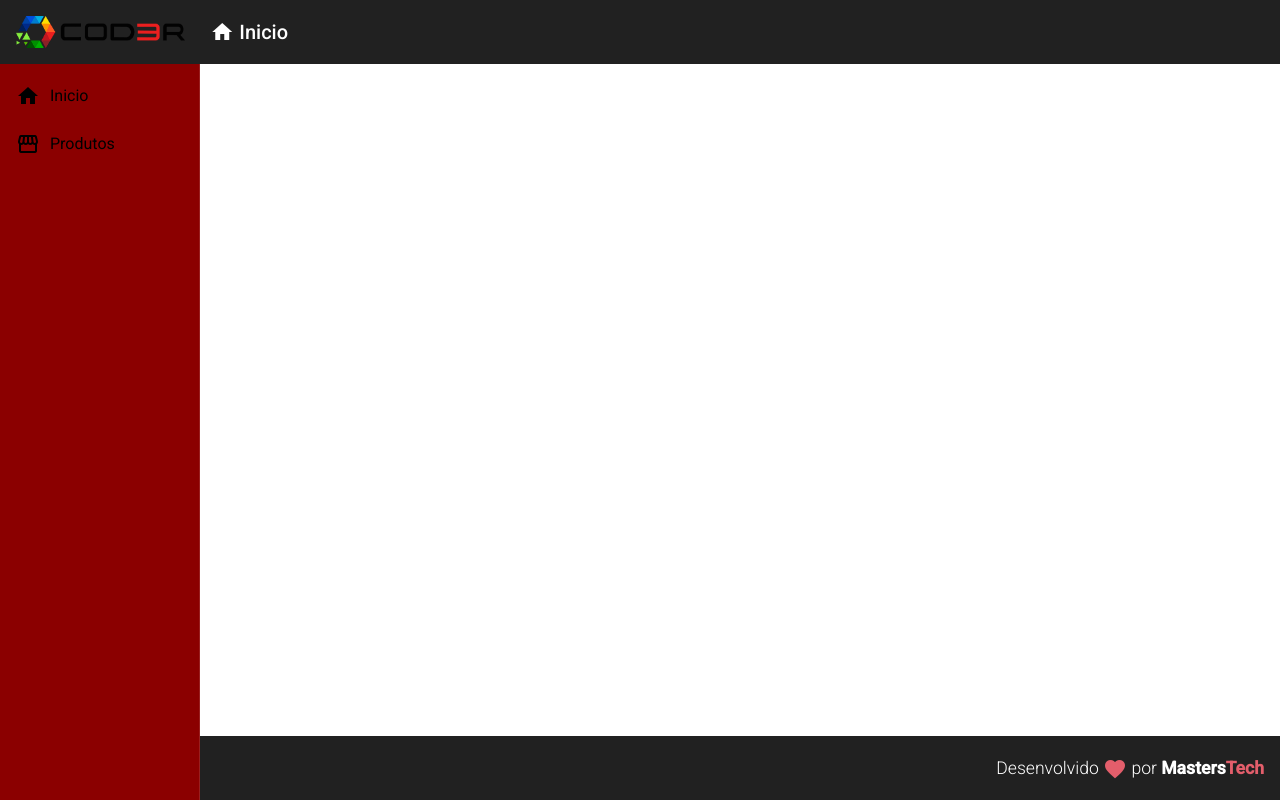
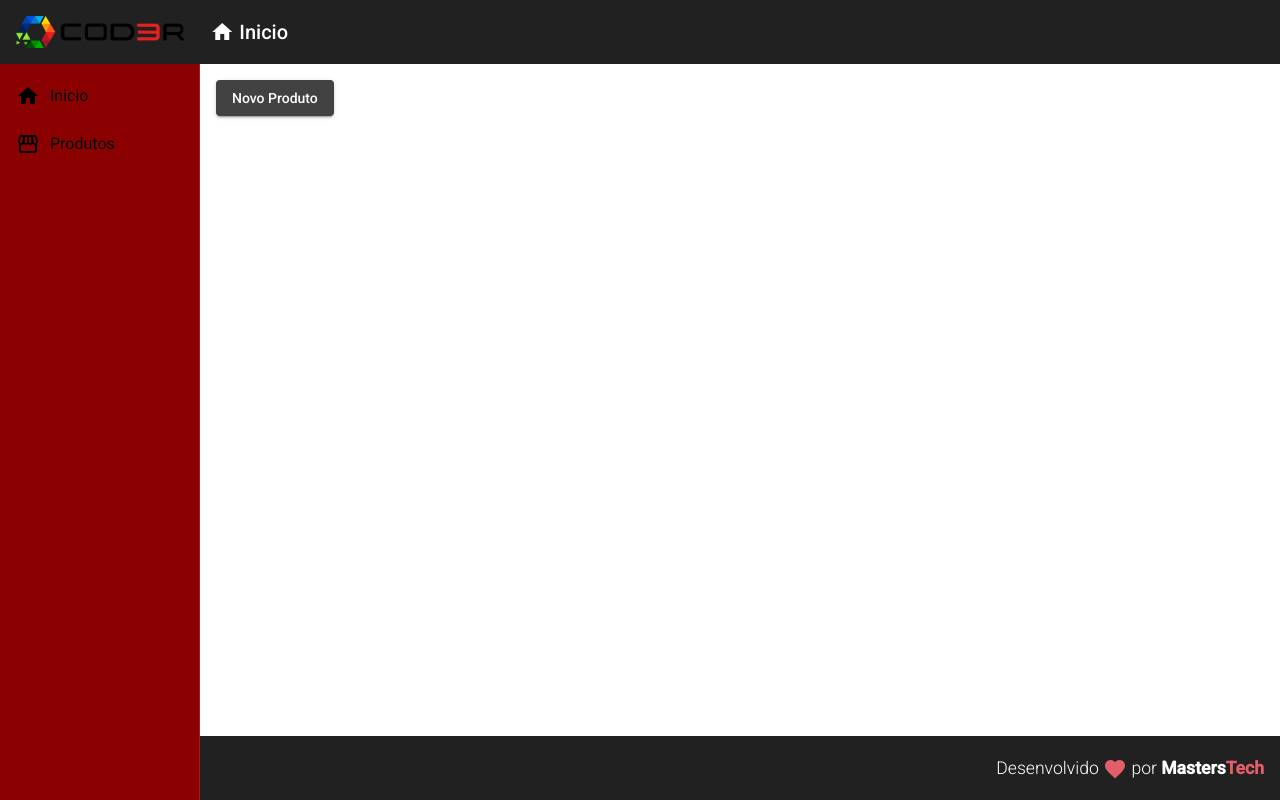
Before and after one commit to Brunomestres/angular9-json-server, an Angular app in the folder Frontend/: page /products in a window 1280 px wide. Built offline with nearby package versions, Linux system fonts and the light colour scheme.

Commit message:
Criando interface de produto

```diff
--- a/Frontend/src/app/app-routing.module.ts
+++ b/Frontend/src/app/app-routing.module.ts
@@ -2,13 +2,16 @@
 import { Routes, RouterModule } from '@angular/router';
 import { HomeComponent } from './views/home/home.component';
 import { ProductCrudComponent } from './views/product-crud/product-crud.component';
-
+import { ProductCreateComponent } from './components/product/product-create/product-create.component';
 const routes: Routes = [{
   path: "",
   component: HomeComponent
 }, {
   path: "products",
   component: ProductCrudComponent
+},{
+  path: "products/create",
+  component: ProductCreateComponent
 }];
 
 @NgModule({
--- /dev/null
+++ b/Frontend/src/app/components/product/product-create/product-create.component.html
@@ -0,0 +1,3 @@
+<p [id]="atributoLegal">product-create works!</p>
+
+<button (click)="fazerAlgo()">Fazer algo</button>
--- /dev/null
+++ b/Frontend/src/app/components/product/product-create/product-create.component.ts
@@ -0,0 +1,20 @@
+import { Component, OnInit } from '@angular/core';
+
+@Component({
+  selector: 'app-product-create',
+  templateUrl: './product-create.component.html',
+  styleUrls: ['./product-create.component.css']
+})
+export class ProductCreateComponent implements OnInit {
+  atributoLegal = 'qualquer';
+
+  constructor() { }
+
+  ngOnInit(): void {
+  }
+
+  fazerAlgo(): void{
+    console.log("Fazendo algo");
+  }
+
+}
--- /dev/null
+++ b/Frontend/src/app/components/product/product.model.ts
@@ -0,0 +1,5 @@
+export interface Product {
+    id?: number;
+    name: string;
+    price: number;
+}
--- a/Frontend/src/app/components/template/footer/footer.component.html
+++ b/Frontend/src/app/components/template/footer/footer.component.html
@@ -6,4 +6,5 @@
         </i>
         por <strong>Masters<span class="red">Tech</span></strong>
     </span>
+
 </mat-toolbar>
--- /dev/null
+++ b/Frontend/src/app/directives/for.directive.ts
@@ -0,0 +1,20 @@
+import { Directive, OnInit, Input, ViewContainerRef, TemplateRef } from '@angular/core';
+
+@Directive({
+  selector: '[myFor]'
+})
+export class ForDirective implements OnInit {
+  @Input('myForEm') numbers :number[];
+  constructor(private constainer: ViewContainerRef,
+    private template: TemplateRef<any>) {
+
+  }
+
+  ngOnInit(): void {
+    for(let number of this.numbers){
+      this.constainer.createEmbeddedView(this.template, { $implicit: number})
+    }
+
+  }
+
+}
--- a/Frontend/src/app/views/product-crud/product-crud.component.html
+++ b/Frontend/src/app/views/product-crud/product-crud.component.html
@@ -1 +1,3 @@
-<p>product-crud works!</p>
+<button mat-raised-button (click)="navigateToProductCreate()">
+    Novo Produto
+</button>
--- a/Frontend/src/app/views/product-crud/product-crud.component.ts
+++ b/Frontend/src/app/views/product-crud/product-crud.component.ts
@@ -1,5 +1,5 @@
 import { Component, OnInit } from '@angular/core';
-
+import { Router } from '@angular/router';
 @Component({
   selector: 'app-product-crud',
   templateUrl: './product-crud.component.html',
@@ -7,9 +7,15 @@
 })
 export class ProductCrudComponent implements OnInit {
 
-  constructor() { }
+  constructor(private router :Router) {
+
+  }
 
   ngOnInit(): void {
   }
 
+  navigateToProductCreate(): void{
+    this.router.navigate(['/products/create'])
+  }
+
 }
```
Also changed, not shown: Frontend/src/app/app.module.ts (+8 -2 lines), Frontend/src/app/components/product/product-create/product-create.component.css (added).
